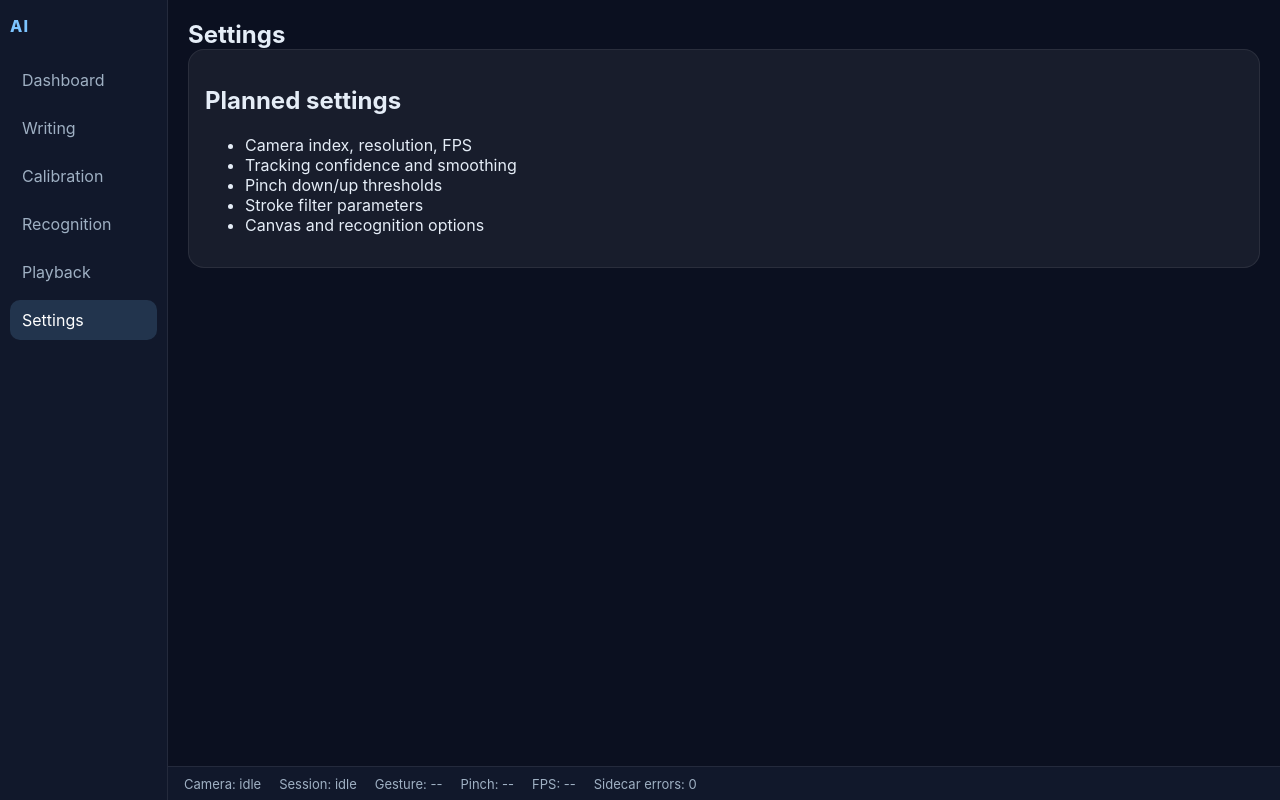
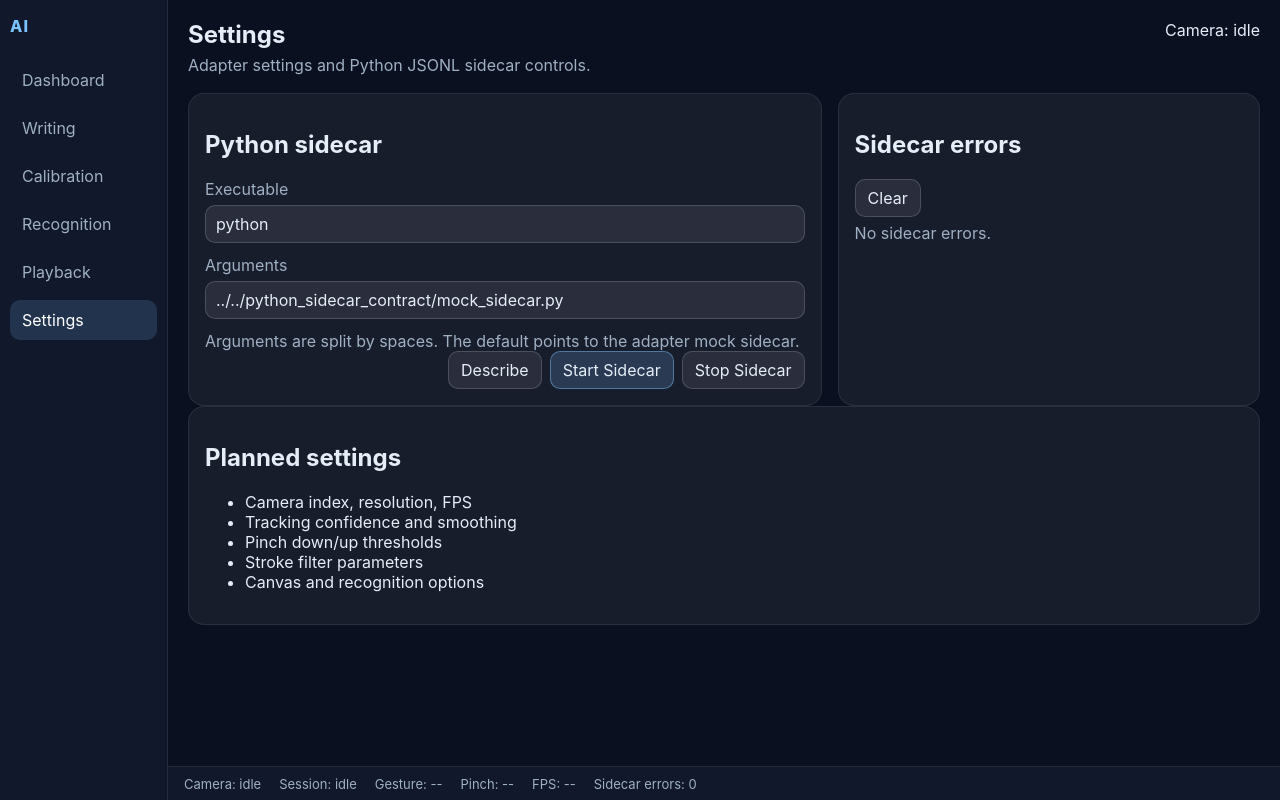
Before and after one commit to DJYDN/AirInk, a React (Vite) app in the folder handconsole_adapter/apps/desktop/: page /settings in a window 1280 px wide. Built offline with nearby package versions, Linux system fonts and the light colour scheme.

Commit message:
Add adapter sidecar controls to settings page

```diff
--- a/handconsole_adapter/apps/desktop/src/pages/Settings.tsx
+++ b/handconsole_adapter/apps/desktop/src/pages/Settings.tsx
@@ -1,8 +1,93 @@
+import { useMemo, useState } from "react";
+import { invoke } from "@tauri-apps/api/core";
+import { useAirInkStore } from "../stores/airinkStore";
+
 export default function Settings() {
+  const [executable, setExecutable] = useState("python");
+  const [args, setArgs] = useState("../../python_sidecar_contract/mock_sidecar.py");
+  const [message, setMessage] = useState("");
+  const cameraStatus = useAirInkStore((state) => state.cameraStatus.status);
+  const sidecarErrors = useAirInkStore((state) => state.sidecarErrors);
+  const clearSidecarErrors = useAirInkStore((state) => state.clearSidecarErrors);
+
+  const parsedArgs = useMemo(
+    () => args.split(" ").map((item) => item.trim()).filter(Boolean),
+    [args],
+  );
+
+  const describe = async () => {
+    const text = await invoke<string>("airink_describe_sidecar", {
+      executable,
+      args: parsedArgs,
+    });
+    setMessage(text);
+  };
+
+  const startSidecar = async () => {
+    const text = await invoke<string>("airink_start_sidecar", {
+      executable,
+      args: parsedArgs,
+    });
+    setMessage(text);
+  };
+
+  const stopSidecar = async () => {
+    await invoke("airink_stop_sidecar");
+    setMessage("sidecar stopped");
+  };
+
   return (
     <div className="page">
-      <h1>Settings</h1>
-      <section className="panel">
+      <div className="page-header">
+        <div>
+          <h1>Settings</h1>
+          <p>Adapter settings and Python JSONL sidecar controls.</p>
+        </div>
+        <span className="status-pill">Camera: {cameraStatus}</span>
+      </div>
+
+      <div className="two-column-grid">
+        <section className="panel">
+          <h2>Python sidecar</h2>
+          <label className="form-row">
+            Executable
+            <input value={executable} onChange={(event) => setExecutable(event.target.value)} />
+          </label>
+          <label className="form-row">
+            Arguments
+            <input value={args} onChange={(event) => setArgs(event.target.value)} />
+          </label>
+          <p className="muted">Arguments are split by spaces. The default points to the adapter mock sidecar.</p>
+          <div className="mock-controls left">
+            <button className="btn" onClick={() => void describe()}>Describe</button>
+            <button className="btn primary" onClick={() => void startSidecar()}>Start Sidecar</button>
+            <button className="btn" onClick={() => void stopSidecar()}>Stop Sidecar</button>
+          </div>
+          {message && <p className="muted">{message}</p>}
+        </section>
+
+        <section className="panel">
+          <div className="panel-header-row">
+            <h2>Sidecar errors</h2>
+            <button className="btn" onClick={clearSidecarErrors}>Clear</button>
+          </div>
+          {sidecarErrors.length === 0 ? (
+            <p className="muted">No sidecar errors.</p>
+          ) : (
+            <div className="error-list">
+              {sidecarErrors.map((error, index) => (
+                <div key={`${error.kind}-${index}`} className="error-row">
+                  <strong>{error.kind}</strong>
+                  <small>{error.message}</small>
+                  {error.line && <code>{error.line}</code>}
+                </div>
+              ))}
+            </div>
+          )}
+        </section>
+      </div>
+
+      <section className="panel settings-notes">
         <h2>Planned settings</h2>
         <ul>
           <li>Camera index, resolution, FPS</li>
```
